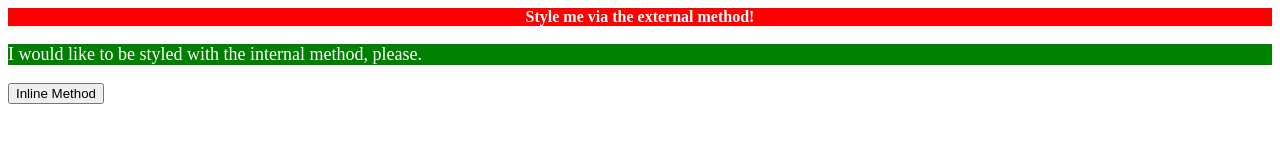
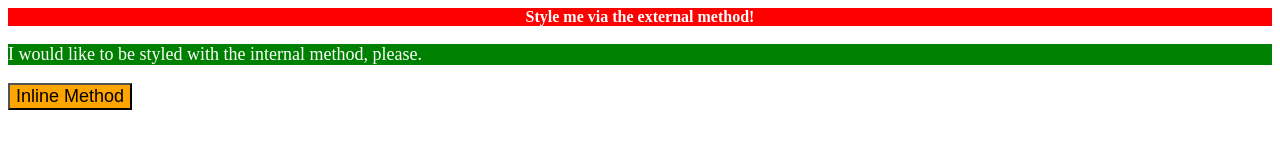
Before and after one commit to kevinbowen777/odin-project, a plain HTML site: page css-exercises/foundations/01-css-methods/index.html in a window 1280 px wide. Drawn offline with Linux system fonts and the light colour scheme.

Commit message:
Style via CSS inline method

```diff
--- a/css-exercises/foundations/01-css-methods/index.html
+++ b/css-exercises/foundations/01-css-methods/index.html
@@ -17,6 +17,6 @@
   <body>
     <div>Style me via the external method!</div>
     <p>I would like to be styled with the internal method, please.</p>
-    <button>Inline Method</button>
+    <button style="background-color: orange; font-size: 18px">Inline Method</button>
   </body>
 </html>
```
